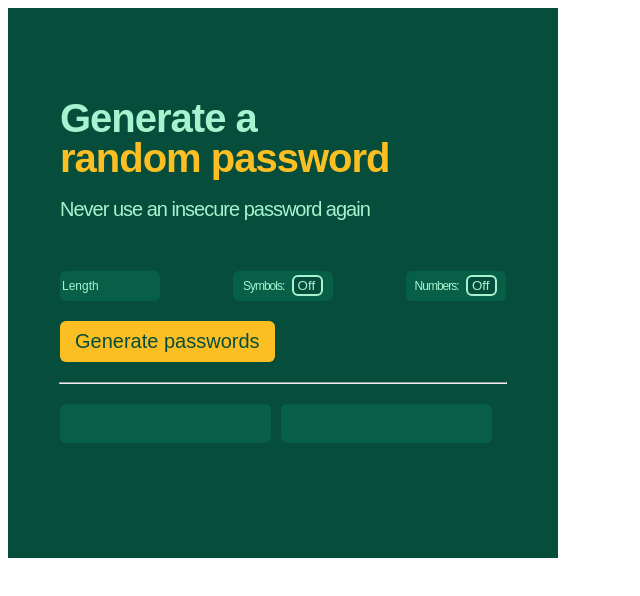
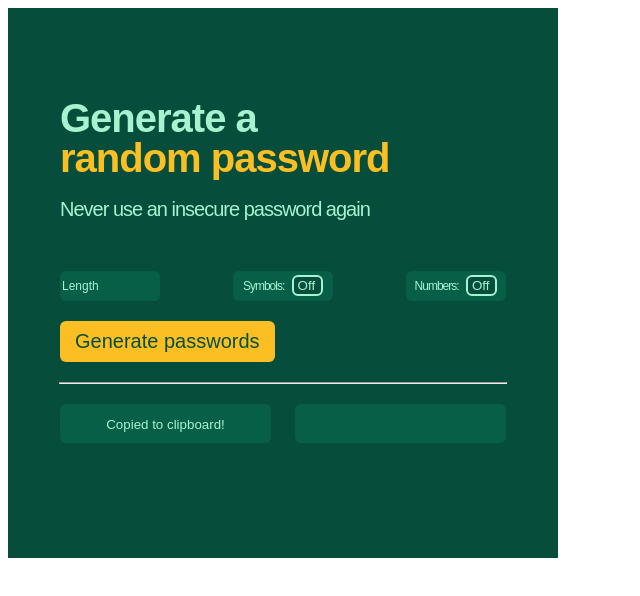
Before and after one commit to Liamjd93/ScrimbaLearnJSPasswordGen, a plain HTML site: page index.html in a window 1280 px wide. Both pictures are taken after a click on the button 165 px from the left and 423 px from the top of the page. Shown: the whole page, without its empty margins (0-640 px from the left). Drawn offline with Linux system fonts and the light colour scheme.

Commit message:
Finished
Completed app

```diff
--- a/index.css
+++ b/index.css
@@ -52,7 +52,6 @@ input:focus {
 }
 
 #spec {
-/*     background-color: chartreuse; */
     display: flex;
     margin-left: 52px;
     margin-right: 52px;
@@ -75,12 +74,21 @@ input:focus {
     margin-top: 20px;
 }
 
+#copy-btns {
+    display: flex;
+    width: 550px;
+    height: 56px;
+    justify-content: space-between;
+}
+
 #pw1, #pw2 {
     background-color: #065F46;
     border: none;
     border-radius: 6px;
     width: 211px;
     height: 39px;
+    color: #A7F3D0;
+    line-height: 39px;
 }
 
 #pw1 {
--- a/index.html
+++ b/index.html
@@ -31,9 +31,9 @@
                 <button onclick="generate()" id="generate-pw">Generate passwords</button>
             </div>
             <hr>
-            <div>
-                <button id="pw1"></button>
-                <button id="pw2"></button>
+            <div id="copy-btns">
+                <button onclick="copyToClip(this.id)" id="pw1"></button>
+                <button onclick="copyToClip(this.id)" id="pw2"></button>
             </div>
         </div>
         <script src="index.js"></script>
--- a/index.js
+++ b/index.js
@@ -85,6 +85,9 @@ function generate(){
     return
 }
 
-function copyToClip(){
+function copyToClip(clickedID){
+    let text = document.getElementById(clickedID).innerText
+    navigator.clipboard.writeText(text)
+    document.getElementById(clickedID).innerText = "Copied to clipboard!"
     return
 }
```
